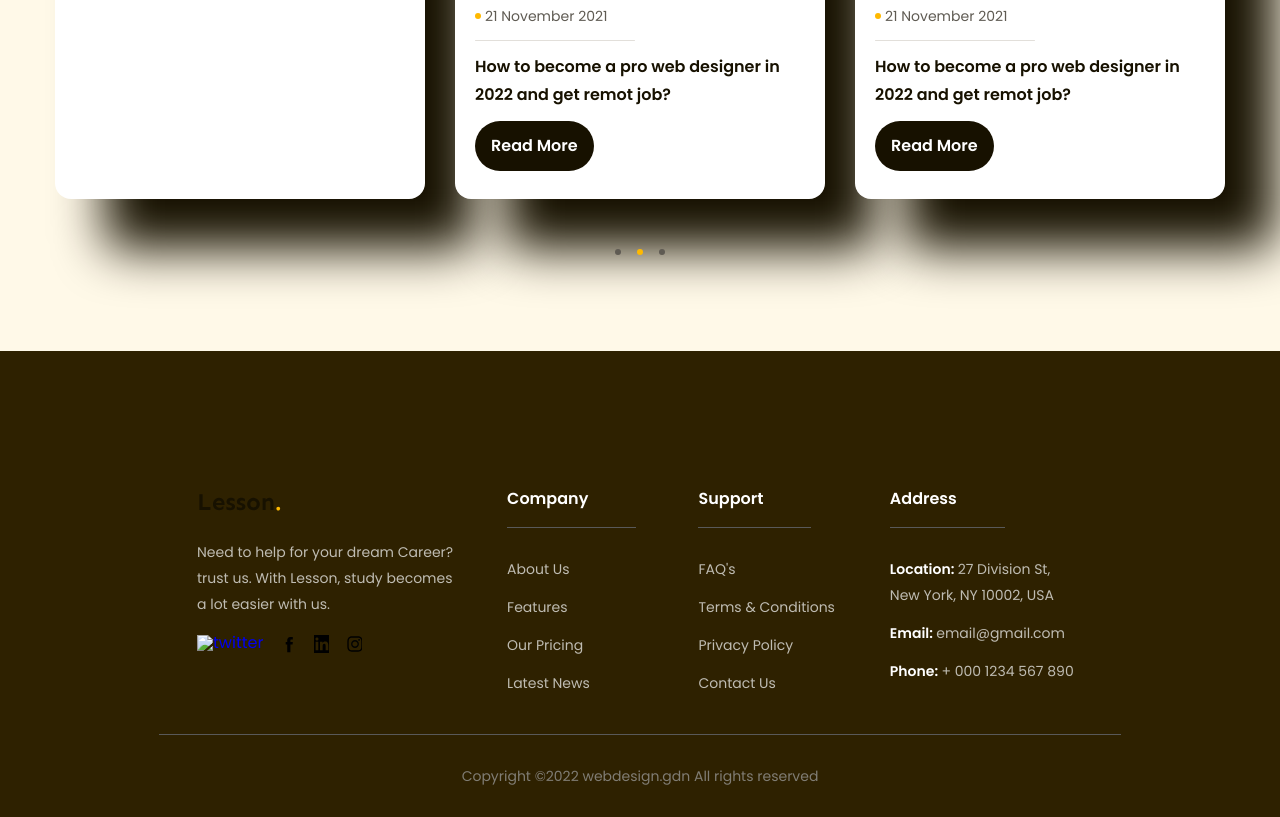
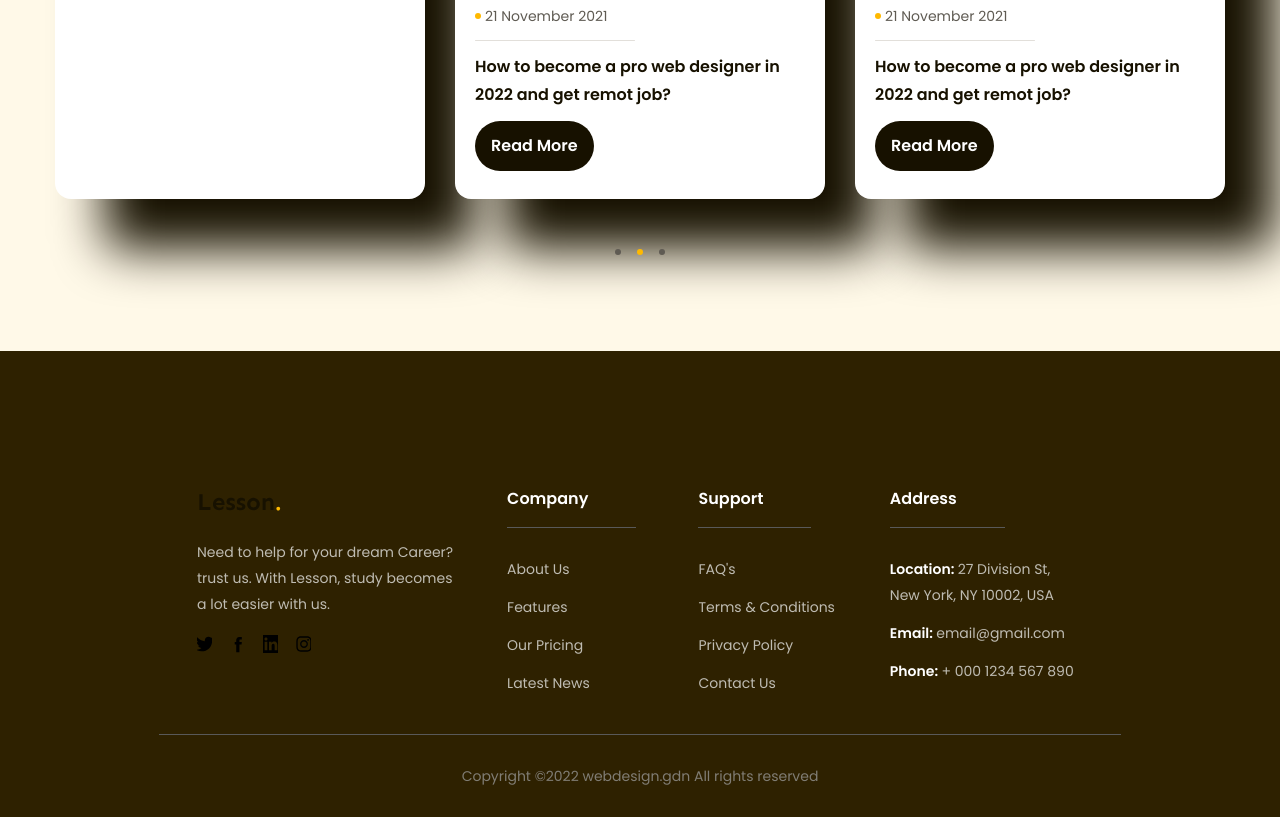
Before and after one commit to nguyensi22/htmlcss-project-03, a plain HTML site: page index.html in a window 1280 px wide. Shown: the part 4370-5187 px from the top of the page. Drawn offline with Linux system fonts and the light colour scheme; the site is published under a folder, as on GitHub Pages, so addresses that start at the root find nothing.

Commit message:
sửa lỗi ảnh phần footer

```diff
--- a/index.html
+++ b/index.html
@@ -576,7 +576,7 @@
                                     <div class="socials">
                                           <a href="#!">
                                                 <img
-                                                      src="/assets/icons/twitter_icon.svg"
+                                                      src="./assets/icons/twitter_icon.svg"
                                                       alt="twitter"
                                                       class="icon"
                                                 />
```
